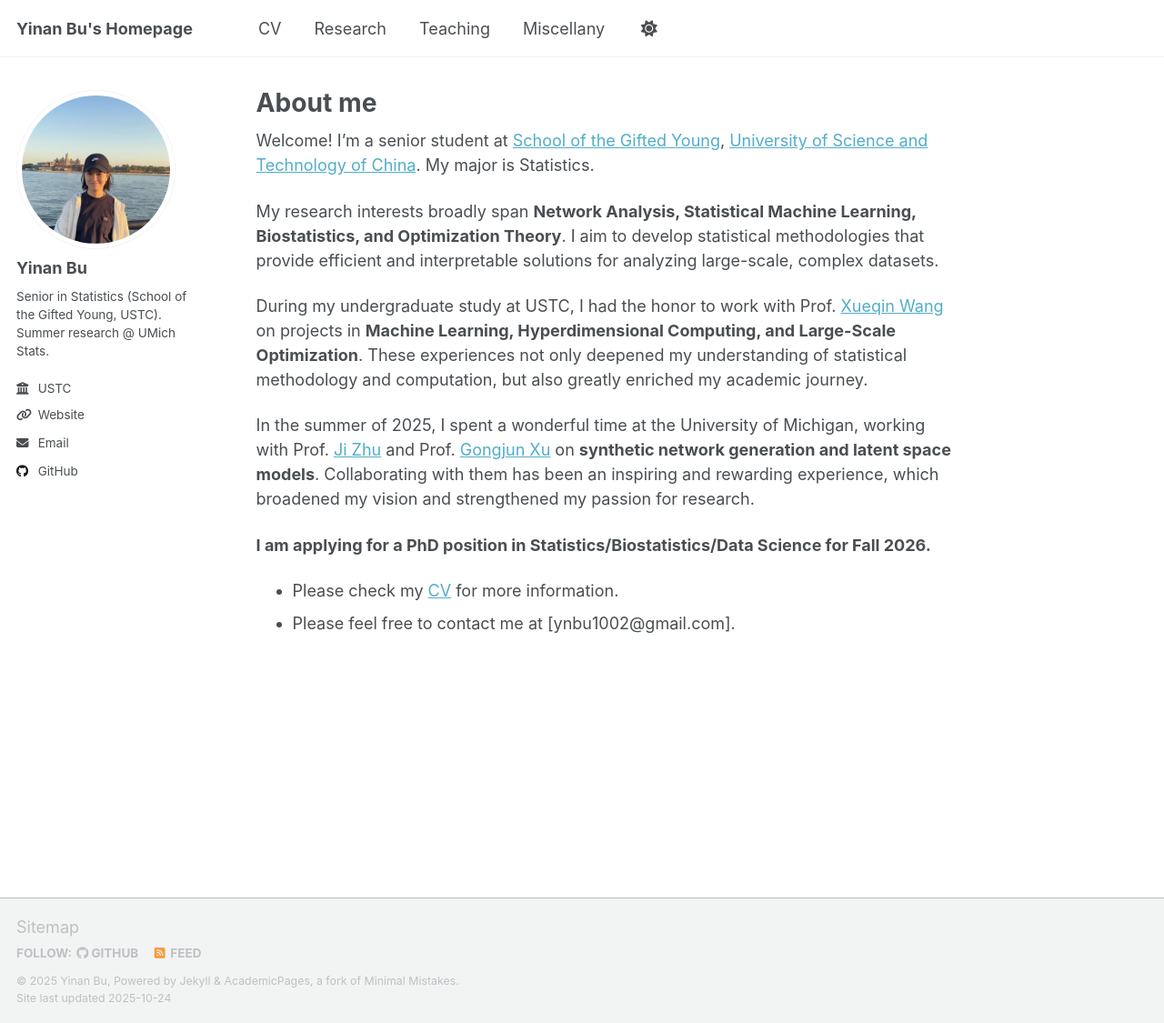
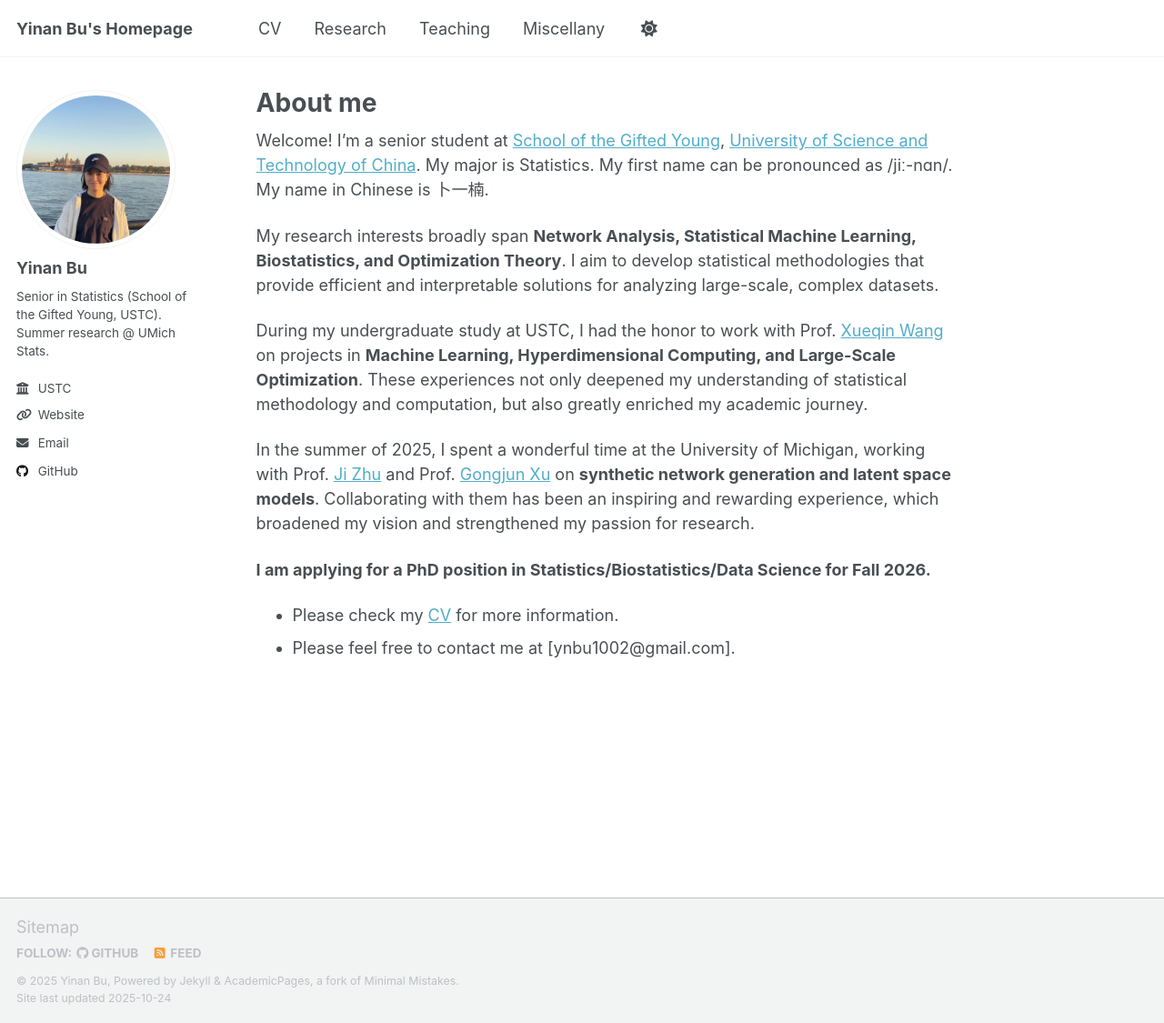
Before and after one commit to yinanbu/yinanbu.github.io, a Jekyll site: the page built from _pages/about.md, in a window 1280 px wide and 1125 px high. Shown: the whole window at 91% size. Built offline with Jekyll 4.4.1, drawn with Linux system fonts in a browser that asks for light colours; a script that is not in the unit is left out.

Commit message:
Update about.md

```diff
--- a/_pages/about.md
+++ b/_pages/about.md
@@ -7,7 +7,7 @@ redirect_from:
   - /about.html
 ---
 
-Welcome! I'm a senior student at [School of the Gifted Young](https://en.scgy.ustc.edu.cn/main.htm), [University of Science and Technology of China](https://en.ustc.edu.cn/). My major is Statistics.
+Welcome! I'm a senior student at [School of the Gifted Young](https://en.scgy.ustc.edu.cn/main.htm), [University of Science and Technology of China](https://en.ustc.edu.cn/). My major is Statistics. My first name can be pronounced as /jiː-nɑn/. My name in Chinese is 卜一楠.
 
 My research interests broadly span **Network Analysis, Statistical Machine Learning, Biostatistics, and Optimization Theory**. I aim to develop statistical methodologies that provide efficient and interpretable solutions for analyzing large-scale, complex datasets.
 
```
